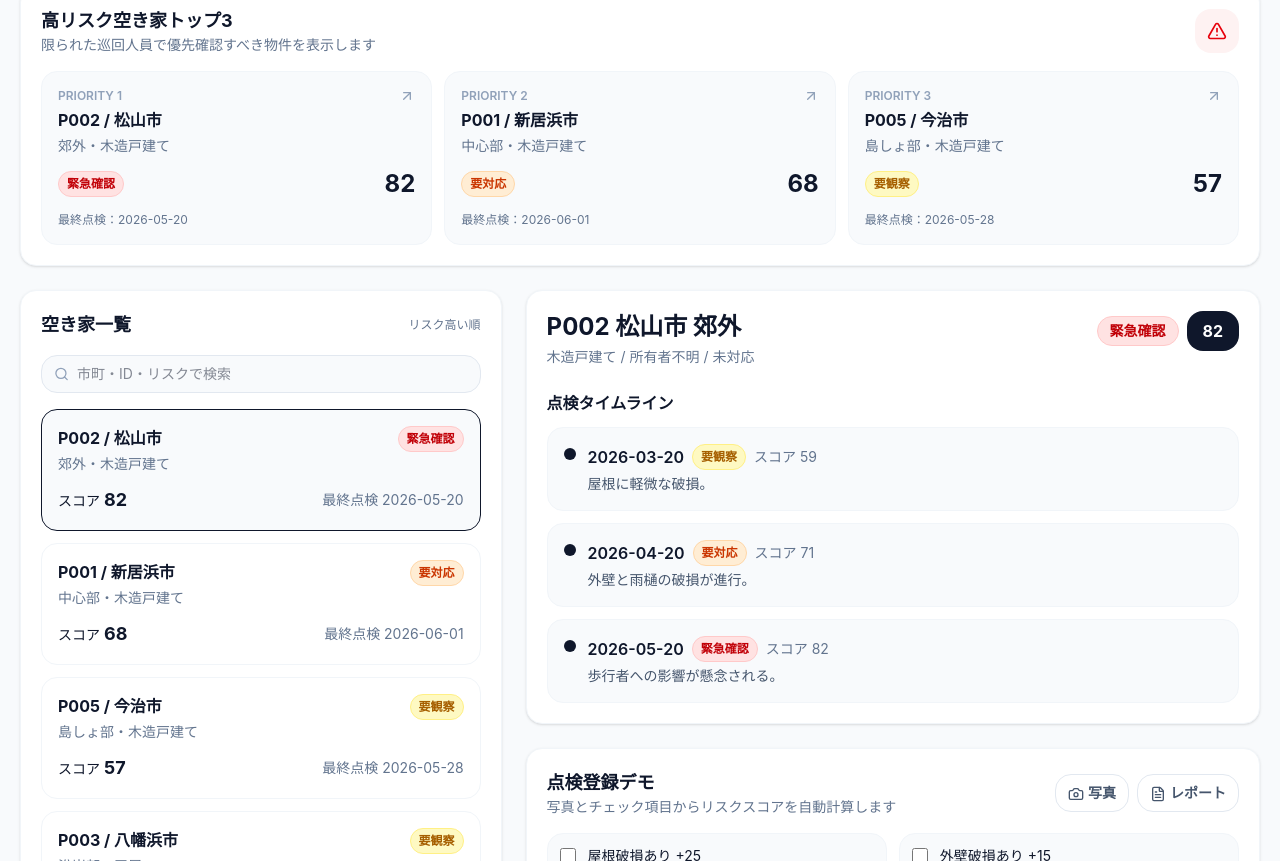
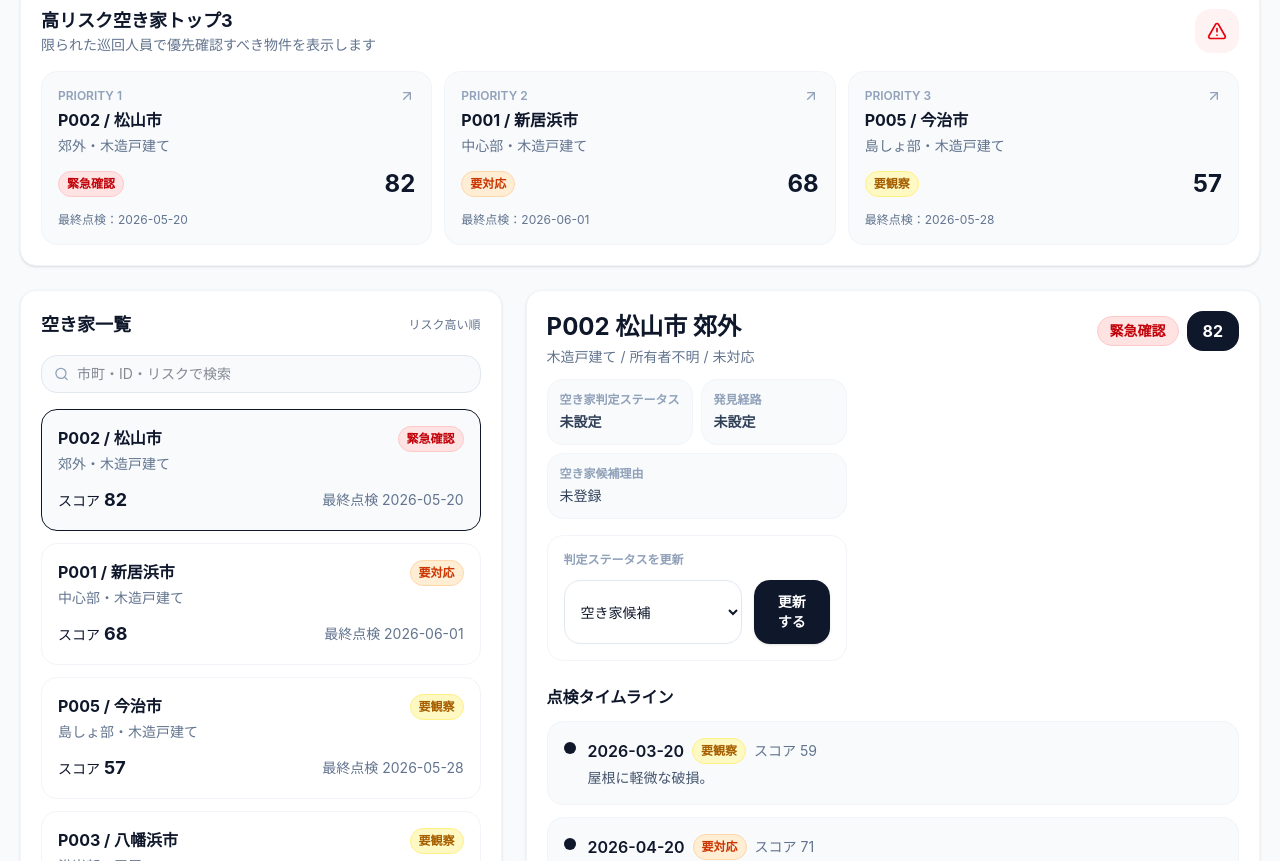
Before and after one commit to RainBqw/akiya-lens-ehime-vite, a React (Vite) app: page / in a window 1280 px wide. Shown: the part 429-1290 px from the top of the page. Built offline with nearby package versions, Linux system fonts and the light colour scheme; no server answers.

Commit message:
Add vacancy status update UI

```diff
--- a/src/App.tsx
+++ b/src/App.tsx
@@ -17,7 +17,8 @@ import {
   fetchProperties,
   createProperty,
   createInspection,
-} from "@/lib/api";
+  updateVacancyStatus,
+} from"@/lib/api"
 
 export default function App() {
   const [properties, setProperties] = useState(initialProperties);
@@ -136,7 +137,29 @@ const [apiError, setApiError] = useState("");
     setApiError("空き家登録に失敗しました。");
   }
 };
+  const updatePropertyVacancyStatus = async (
+  propertyId: string,
+  vacancyStatus: string
+) => {
+  try {
+    setApiError("");
 
+    await updateVacancyStatus(propertyId, {
+      vacancyStatus,
+      confirmedBy: "管理者",
+    });
+
+    const data = await fetchProperties();
+
+    if (Array.isArray(data) && data.length > 0) {
+      setProperties(data);
+      setSelectedId(propertyId);
+    }
+  } catch (error) {
+    console.error(error);
+    setApiError("空き家判定ステータスの更新に失敗しました。");
+  }
+};
   return (
     <div className="min-h-screen bg-slate-50 text-slate-900">
       <header className="sticky top-0 z-10 border-b border-slate-200 bg-white/90 backdrop-blur">
@@ -194,7 +217,12 @@ const [apiError, setApiError] = useState("");
         />
 
           <div className="lg:col-span-3 space-y-6">
-            <PropertyDetail property={selected} />
+
+<PropertyDetail
+  property={selected}
+  onUpdateVacancyStatus={updatePropertyVacancyStatus}
+/>
+
 
             <InspectionForm
              form={form}
--- a/src/components/AddPropertyForm.tsx
+++ b/src/components/AddPropertyForm.tsx
@@ -13,32 +13,40 @@ export function AddPropertyForm({ onAdd }: AddPropertyFormProps) {
   const [ownerStatus, setOwnerStatus] = useState("所有者確認中");
   const [status, setStatus] = useState("経過観察");
 
+  const [vacancyStatus, setVacancyStatus] = useState("空き家候補");
+  const [discoverySource, setDiscoverySource] = useState("巡回で発見");
+  const [vacancyReason, setVacancyReason] = useState("");
+
   const handleSubmit = () => {
     if (!city.trim() || !area.trim()) {
       alert("市町名とエリアを入力してください");
       return;
     }
 
-    const now = new Date().toISOString().slice(0, 10);
+    if (!vacancyReason.trim()) {
+      alert("空き家候補理由を入力してください");
+      return;
+    }
+
+    const now = new Date().toISOString();
 
     const newProperty = {
-      propertyId: `P${Date.now().toString().slice(-4)}`,
       city,
       area,
       buildingType,
       ownerStatus,
       status,
+
+      vacancyStatus,
+      discoverySource,
+      vacancyReason,
+      confirmedAt: "",
+      confirmedBy: "",
+      isVacantConfirmed: vacancyStatus === "空き家確認済み",
+
       currentRiskScore: 0,
       riskLevel: "低リスク",
       lastInspectionAt: now,
-      inspections: [
-        {
-          date: now,
-          score: 0,
-          level: "低リスク",
-          comment: "新規登録された空き家です。初回点検は未実施です。",
-        },
-      ],
     };
 
     onAdd(newProperty);
@@ -48,6 +56,9 @@ export function AddPropertyForm({ onAdd }: AddPropertyFormProps) {
     setBuildingType("木造戸建て");
     setOwnerStatus("所有者確認中");
     setStatus("経過観察");
+    setVacancyStatus("空き家候補");
+    setDiscoverySource("巡回で発見");
+    setVacancyReason("");
     setIsOpen(false);
   };
 
@@ -55,9 +66,9 @@ export function AddPropertyForm({ onAdd }: AddPropertyFormProps) {
     <div className="rounded-2xl bg-white p-5 shadow-sm border border-slate-100">
       <div className="flex items-center justify-between gap-3">
         <div>
-          <h2 className="text-lg font-bold">空き家の新規登録</h2>
+          <h2 className="text-lg font-bold">空き家候補の新規登録</h2>
           <p className="text-sm text-slate-500">
-            管理対象の空き家を追加します
+            発見情報と確認状況を記録し、管理対象候補として登録します
           </p>
         </div>
 
@@ -74,7 +85,7 @@ export function AddPropertyForm({ onAdd }: AddPropertyFormProps) {
           ) : (
             <>
               <Plus className="mr-1 inline h-4 w-4" />
-              空き家を追加
+              空き家候補を登録
             </>
           )}
         </button>
@@ -140,6 +151,41 @@ export function AddPropertyForm({ onAdd }: AddPropertyFormProps) {
 
           <div>
             <label className="text-sm font-semibold text-slate-700">
+              発見経路
+            </label>
+            <select
+              value={discoverySource}
+              onChange={(e) => setDiscoverySource(e.target.value)}
+              className="mt-2 w-full rounded-2xl border border-slate-200 bg-white p-3 text-sm outline-none focus:border-slate-900"
+            >
+              <option>巡回で発見</option>
+              <option>住民通報</option>
+              <option>自治会情報</option>
+              <option>既存台帳</option>
+              <option>その他</option>
+            </select>
+          </div>
+
+          <div>
+            <label className="text-sm font-semibold text-slate-700">
+              空き家判定ステータス
+            </label>
+            <select
+              value={vacancyStatus}
+              onChange={(e) => setVacancyStatus(e.target.value)}
+              className="mt-2 w-full rounded-2xl border border-slate-200 bg-white p-3 text-sm outline-none focus:border-slate-900"
+            >
+              <option>空き家候補</option>
+              <option>現地確認中</option>
+              <option>所有者確認中</option>
+              <option>空き家確認済み</option>
+              <option>空き家ではない</option>
+              <option>管理対象外</option>
+            </select>
+          </div>
+
+          <div>
+            <label className="text-sm font-semibold text-slate-700">
               対応ステータス
             </label>
             <select
@@ -154,13 +200,25 @@ export function AddPropertyForm({ onAdd }: AddPropertyFormProps) {
             </select>
           </div>
 
-          <div className="flex items-end">
+          <div className="md:col-span-2">
+            <label className="text-sm font-semibold text-slate-700">
+              空き家候補理由
+            </label>
+            <textarea
+              value={vacancyReason}
+              onChange={(e) => setVacancyReason(e.target.value)}
+              placeholder="例：郵便物がたまっており、雑草が繁茂している。近隣から人の出入りがないとの情報あり。"
+              className="mt-2 min-h-24 w-full rounded-2xl border border-slate-200 bg-white p-3 text-sm outline-none focus:border-slate-900"
+            />
+          </div>
+
+          <div className="md:col-span-2 flex justify-end">
             <button
               type="button"
               onClick={handleSubmit}
-              className="w-full rounded-2xl bg-slate-900 px-5 py-3 text-sm font-bold text-white shadow-sm hover:bg-slate-700"
+              className="rounded-2xl bg-slate-900 px-6 py-3 text-sm font-bold text-white shadow-sm hover:bg-slate-700"
             >
-              登録する
+              候補として登録する
             </button>
           </div>
         </div>
--- a/src/components/PropertyDetail.tsx
+++ b/src/components/PropertyDetail.tsx
@@ -1,10 +1,23 @@
+import { useEffect, useState } from "react";
 import { levelClass } from "@/lib/riskScore";
 
 type PropertyDetailProps = {
   property: any;
+  onUpdateVacancyStatus?: (propertyId: string, vacancyStatus: string) => void;
 };
 
-export function PropertyDetail({ property }: PropertyDetailProps) {
+export function PropertyDetail({
+  property,
+  onUpdateVacancyStatus,
+}: PropertyDetailProps) {
+  const [selectedVacancyStatus, setSelectedVacancyStatus] = useState(
+    property.vacancyStatus || "空き家候補"
+  );
+
+  useEffect(() => {
+    setSelectedVacancyStatus(property.vacancyStatus || "空き家候補");
+  }, [property.propertyId, property.vacancyStatus]);
+
   return (
     <section className="rounded-2xl bg-white p-5 shadow-sm border border-slate-100">
       <div className="flex flex-col gap-3 md:flex-row md:items-start md:justify-between">
@@ -12,9 +25,84 @@ export function PropertyDetail({ property }: PropertyDetailProps) {
           <h2 className="text-2xl font-bold">
             {property.propertyId} {property.city} {property.area}
           </h2>
+
           <p className="mt-1 text-sm text-slate-500">
             {property.buildingType} / {property.ownerStatus} / {property.status}
           </p>
+
+          <div className="mt-3 grid gap-2 md:grid-cols-2">
+            <div className="rounded-2xl border border-slate-100 bg-slate-50 p-3">
+              <p className="text-xs font-semibold text-slate-400">
+                空き家判定ステータス
+              </p>
+              <p className="mt-1 text-sm font-bold text-slate-700">
+                {property.vacancyStatus || "未設定"}
+              </p>
+            </div>
+
+            <div className="rounded-2xl border border-slate-100 bg-slate-50 p-3">
+              <p className="text-xs font-semibold text-slate-400">
+                発見経路
+              </p>
+              <p className="mt-1 text-sm font-bold text-slate-700">
+                {property.discoverySource || "未設定"}
+              </p>
+            </div>
+
+            <div className="rounded-2xl border border-slate-100 bg-slate-50 p-3 md:col-span-2">
+              <p className="text-xs font-semibold text-slate-400">
+                空き家候補理由
+              </p>
+              <p className="mt-1 text-sm text-slate-700">
+                {property.vacancyReason || "未登録"}
+              </p>
+            </div>
+          </div>
+
+          <div className="mt-4 rounded-2xl border border-slate-100 bg-white p-4">
+            <p className="text-xs font-semibold text-slate-400">
+              判定ステータスを更新
+            </p>
+
+            <div className="mt-3 flex flex-col gap-3 md:flex-row">
+              <select
+                value={selectedVacancyStatus}
+                onChange={(e) => setSelectedVacancyStatus(e.target.value)}
+                className="w-full rounded-2xl border border-slate-200 bg-white p-3 text-sm outline-none focus:border-slate-900"
+              >
+                <option>空き家候補</option>
+                <option>現地確認中</option>
+                <option>所有者確認中</option>
+                <option>空き家確認済み</option>
+                <option>空き家ではない</option>
+                <option>管理対象外</option>
+              </select>
+
+              <button
+                type="button"
+                onClick={() =>
+                  onUpdateVacancyStatus?.(
+                    property.propertyId,
+                    selectedVacancyStatus
+                  )
+                }
+                className="rounded-2xl bg-slate-900 px-5 py-3 text-sm font-bold text-white shadow-sm hover:bg-slate-700"
+              >
+                更新する
+              </button>
+            </div>
+
+            {property.isVacantConfirmed && (
+              <div className="mt-3 rounded-2xl bg-emerald-50 p-3 text-sm text-emerald-700">
+                この物件は空き家確認済みです。
+                {property.confirmedAt && (
+                  <span className="ml-2">
+                    確認日時: {property.confirmedAt.slice(0, 10)}
+                  </span>
+                )}
+              </div>
+            )}
+          </div>
         </div>
 
         <div className="flex items-center gap-2">
@@ -25,6 +113,7 @@ export function PropertyDetail({ property }: PropertyDetailProps) {
           >
             {property.riskLevel}
           </span>
+
           <span className="rounded-2xl bg-slate-900 px-4 py-2 text-white font-bold">
             {property.currentRiskScore}
           </span>
@@ -60,8 +149,9 @@ export function PropertyDetail({ property }: PropertyDetailProps) {
                 </div>
 
                 <p className="mt-1 text-sm text-slate-600">{item.comment}</p>
+
                 {item.imagePreview && (
-                    <div className="mt-3 rounded-2xl border border-slate-200 bg-white p-2">
+                  <div className="mt-3 rounded-2xl border border-slate-200 bg-white p-2">
                     <p className="mb-2 text-xs text-slate-500">
                       点検写真：{item.imageName}
                     </p>
@@ -69,9 +159,15 @@ export function PropertyDetail({ property }: PropertyDetailProps) {
                       src={item.imagePreview}
                       alt="点検写真"
                       className="max-h-56 w-full rounded-xl object-cover"
-    />
-  </div>
-)}
+                    />
+                  </div>
+                )}
+
+                {!item.imagePreview && item.imageName && (
+                  <p className="mt-2 text-xs text-slate-500">
+                    登録写真ファイル名：{item.imageName}
+                  </p>
+                )}
               </div>
             </div>
           ))}
```
Also changed, not shown: src/lib/api.ts (+23 -0 lines).
